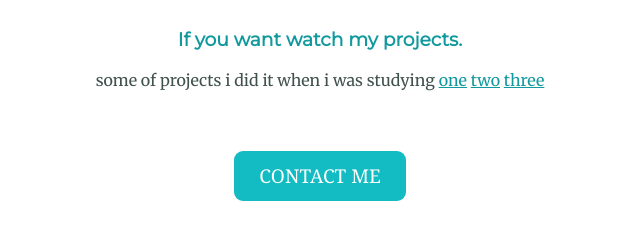
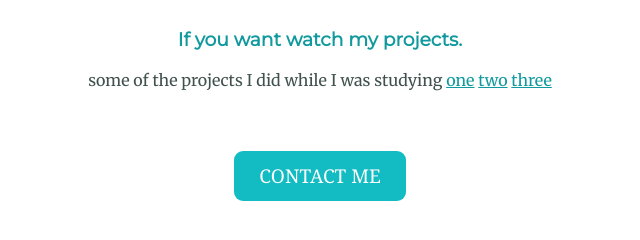
Before and after one commit to hussein430/My_PersonalSide, a plain HTML site: page index.html in a window 1280 px wide. Shown: the part 2035-2275 px from the top of the page, 320-960 px from the left. Drawn offline with Linux system fonts and the light colour scheme.

Commit message:
Edit some words

```diff
--- a/index.html
+++ b/index.html
@@ -55,7 +55,7 @@
     <div class="contact-me">
       <h2>Get In Touch</h2>
       <h3>If you want watch my projects.</h3>
-      <p>some of projects i did it when i was studying <a href="https://hussein430.github.io/Template1/"
+      <p>some of the projects I did while I was studying  <a href="https://hussein430.github.io/Template1/"
           target="_blank">one</a> <a href="https://hussein430.github.io/Elzero_Template1/" target="_blank">two</a> <a
           href="https://hussein430.github.io/Elzero-Template2/" target="_blank">three</a></p>
       <a class="btn" href="mailto:hussen.alaa1222@gmail.com">CONTACT ME</a>
```
